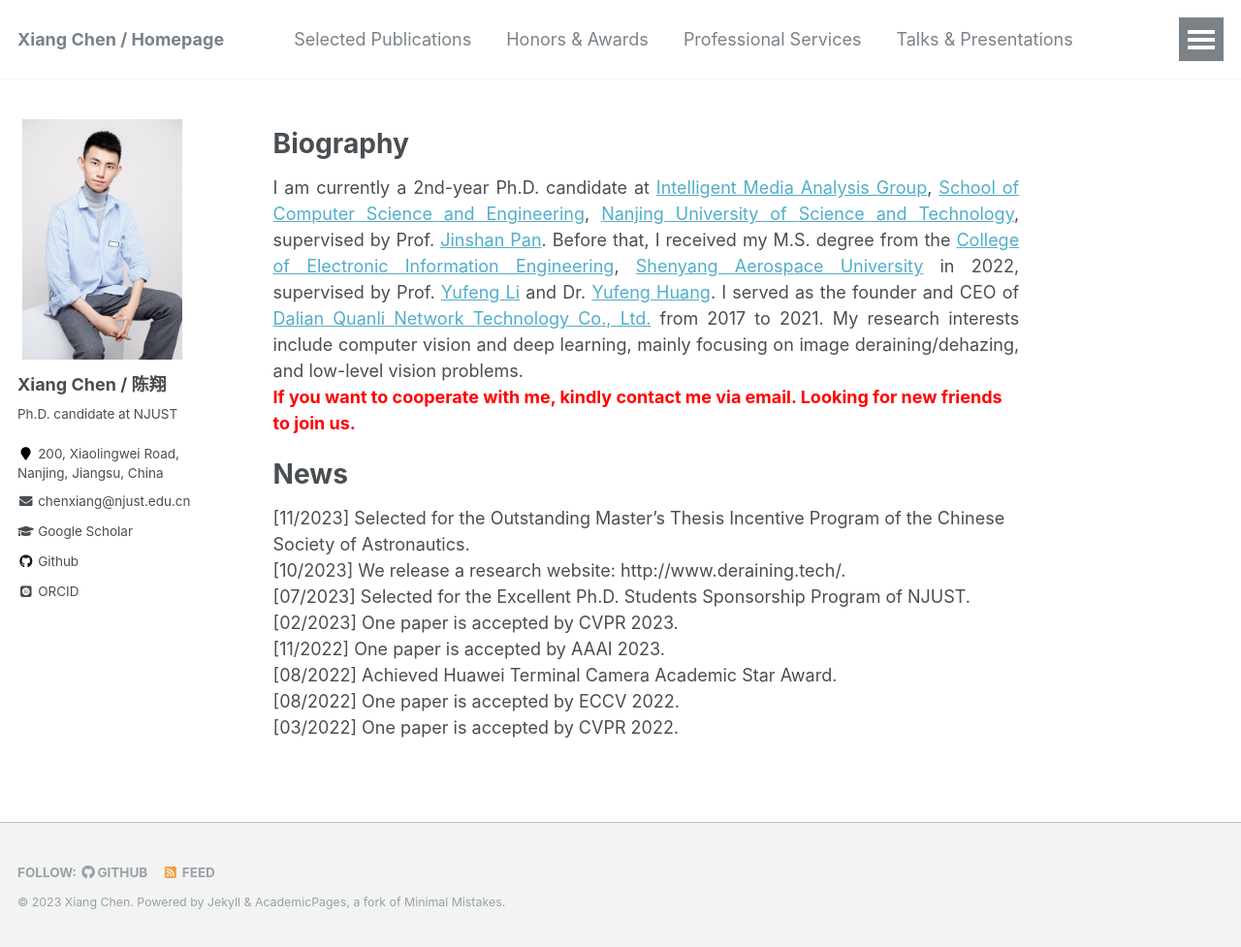
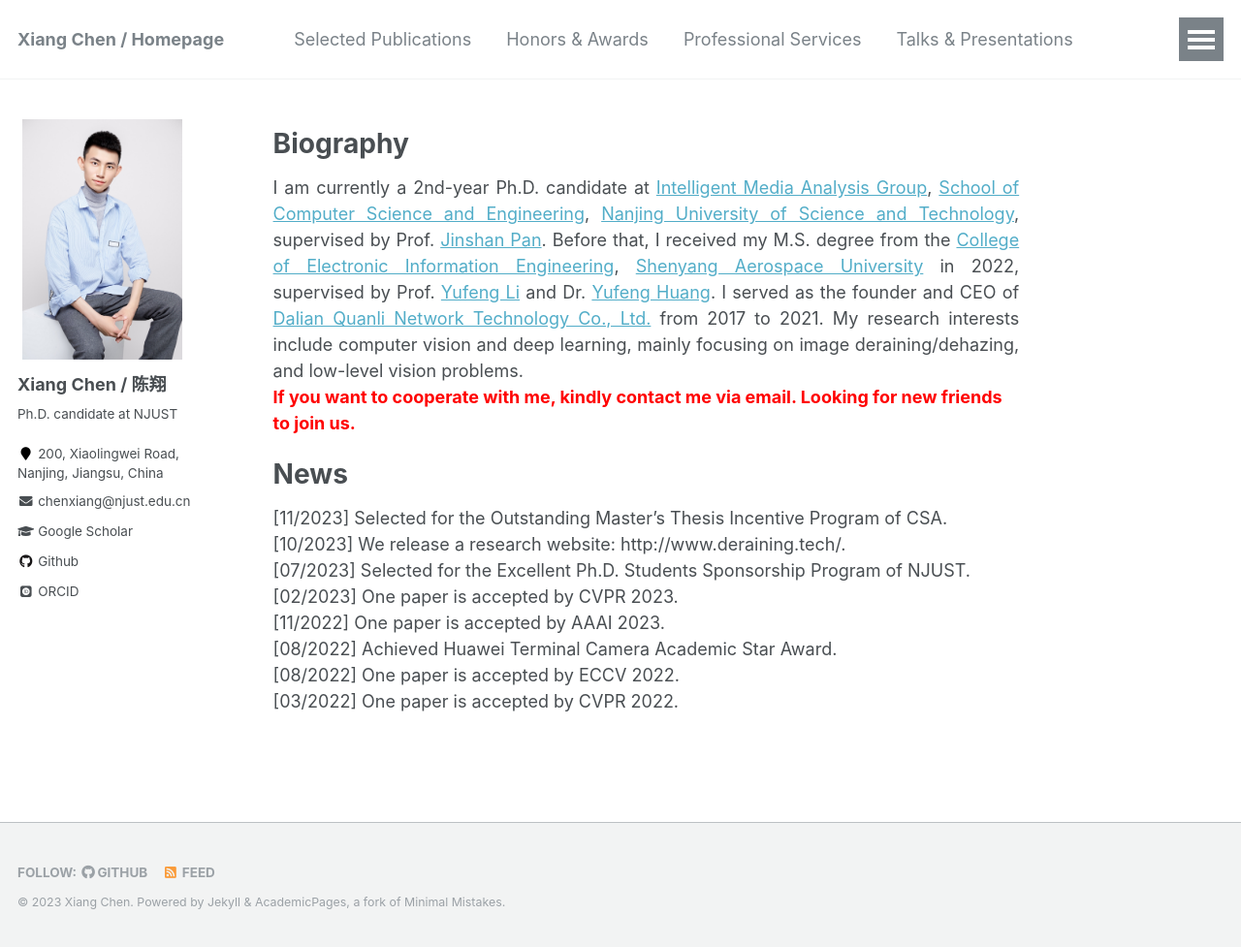
Before and after one commit to cschenxiang/cschenxiang.github.io, a Jekyll site: the page built from _pages/about.md, in a window 1280 px wide and 977 px high. Shown: the whole window at 97% size. Built offline with Jekyll 4.4.1, drawn with Linux system fonts in a browser that asks for light colours; some web fonts are replaced.

Commit message:
Update about.md

```diff
--- a/_pages/about.md
+++ b/_pages/about.md
@@ -19,7 +19,7 @@ If you want to cooperate with me, kindly contact me via email. Looking for new f
 
 News
 ======
-[11/2023] Selected for the Outstanding Master's Thesis Incentive Program of the Chinese Society of Astronautics. <br>
+[11/2023] Selected for the Outstanding Master's Thesis Incentive Program of CSA. <br>
 [10/2023] We release a research website:  http://www.deraining.tech/. <br>
 [07/2023] Selected for the Excellent Ph.D. Students Sponsorship Program of NJUST. <br>
 [02/2023] One paper is accepted by CVPR 2023. <br>
```
